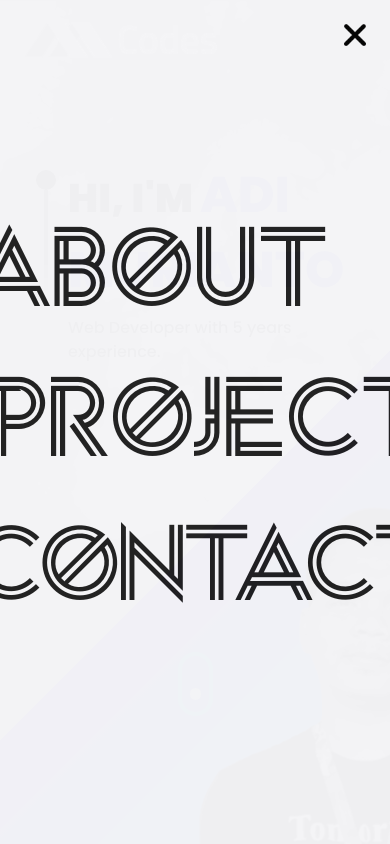
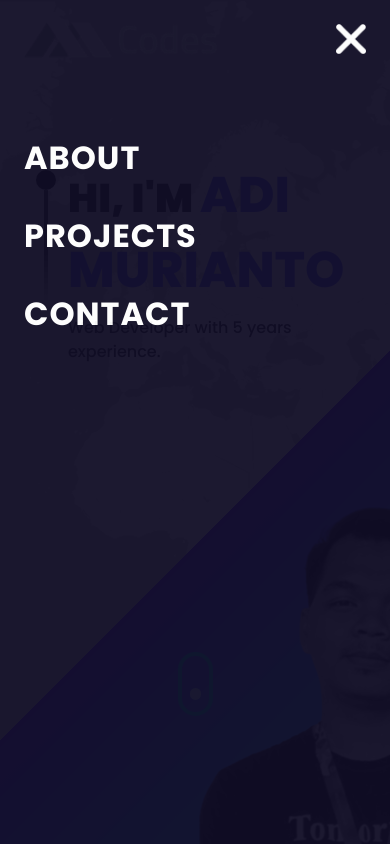
Before and after one commit to adimurianto/adimurianto.github.io, a Next.js app: page / in a window 390 px wide. Both pictures are taken after a click on the picture 349 px from the left and 42 px from the top of the page. Shown: the top 844 px of the page. Built offline with nearby package versions, Linux system fonts and the light colour scheme.

Commit message:
Change style navbar

```diff
--- a/src/app/components/Navbar.tsx
+++ b/src/app/components/Navbar.tsx
@@ -46,7 +46,7 @@ const Navbar = () => {
         <div className="sm:hidden flex flex-1 w-screen justify-end items-center">
           {toggle ? (
             <div
-              className={`p-6 bg-flashWhite opacity-[0.98] absolute
+              className={`p-6 bg-black-100 opacity-[0.95] absolute
                 top-0 left-0 w-screen h-[100vh] z-10 menu ${
                   toggle ? 'menu-open' : 'menu-close'
                 }`}>
@@ -54,21 +54,20 @@ const Navbar = () => {
                 <Image
                   src={close}
                   alt="close"
-                  className="w-[22px] h-[22px] object-contain cursor-pointer"
+                  className="w-[30px] h-[30px] object-contain cursor-pointer img-white"
                   onClick={() => setToggle(!toggle)}
                 />
               </div>
               <ul
-                className="list-none flex flex-col -gap-[1rem]
-                items-start justify-end mt-[10rem] -ml-[35px]">
+                className="list-none flex flex-col -gap-[2rem]
+                items-start justify-end mt-[5rem]">
                 {navLinks.map((nav) => (
                   <li
-                    id={nav.id}
                     key={nav.id}
                     className={`${
-                      active === nav.title ? 'text-french' : 'text-eerieBlack'
-                    } text-[88px] font-bold font-arenq
-                      uppercase tracking-[1px] cursor-pointer`}
+                      active === nav.title ? 'text-white menu-text-active' : 'text-white'
+                    } text-[32px] font-bold font-arenq
+                      uppercase tracking-[1px] cursor-pointer mb-[30px] -ml-[0px] font-poppins`}
                     onClick={() => {
                       setToggle(!toggle);
                       setActive(nav.title);
@@ -82,7 +81,7 @@ const Navbar = () => {
             <Image
               src={menu}
               alt="menu"
-              className="w-[34px] h-[34px] object-contain cursor-pointer"
+              className="w-[50px] h-[50px] object-contain cursor-pointer img-menu"
               onClick={() => setToggle(!toggle)}
             />
           )}
--- a/src/app/globals.css
+++ b/src/app/globals.css
@@ -223,3 +223,17 @@
       -2.6em 0em 0 0em rgba(255, 255, 255, 0.7), -1.8em -1.8em 0 0em #ffffff;
   }
 }
+
+.img-white {
+  filter: brightness(0) invert(1) !important;
+}
+
+.img-menu {
+  background-color: rgb(255 255 255 / 70%);
+  border-radius: 50px;
+  padding: 7px;
+}
+
+.menu-text-active {
+  text-decoration: underline;
+}
```
